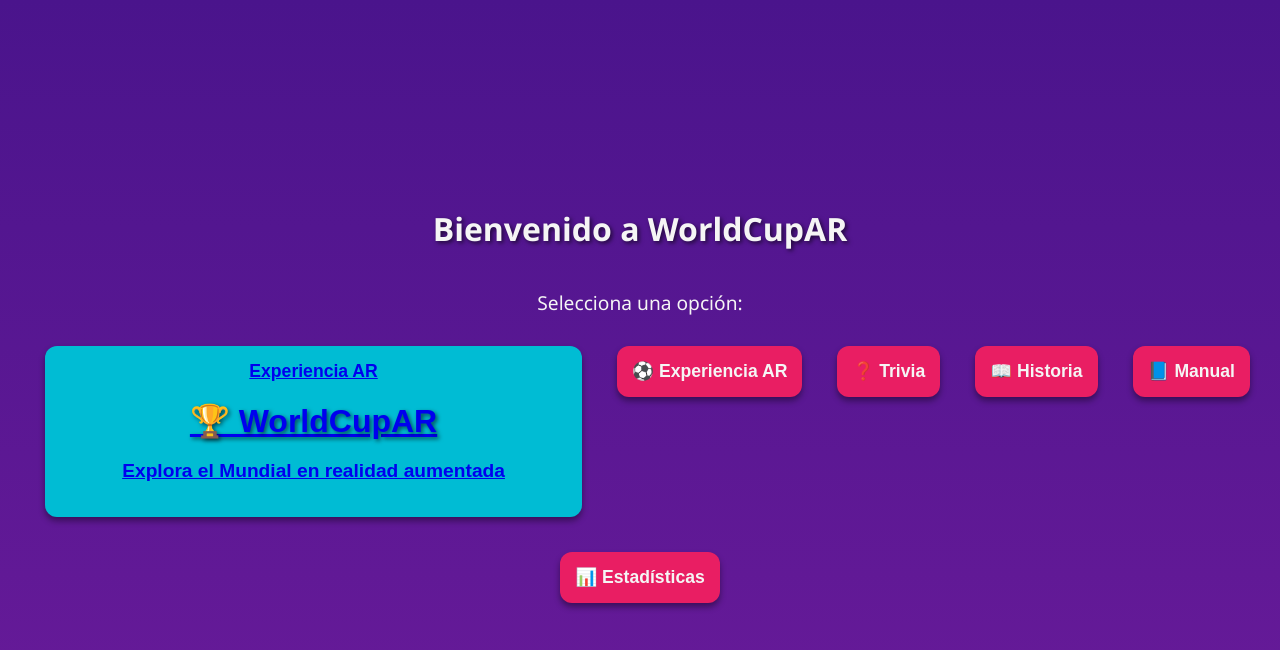
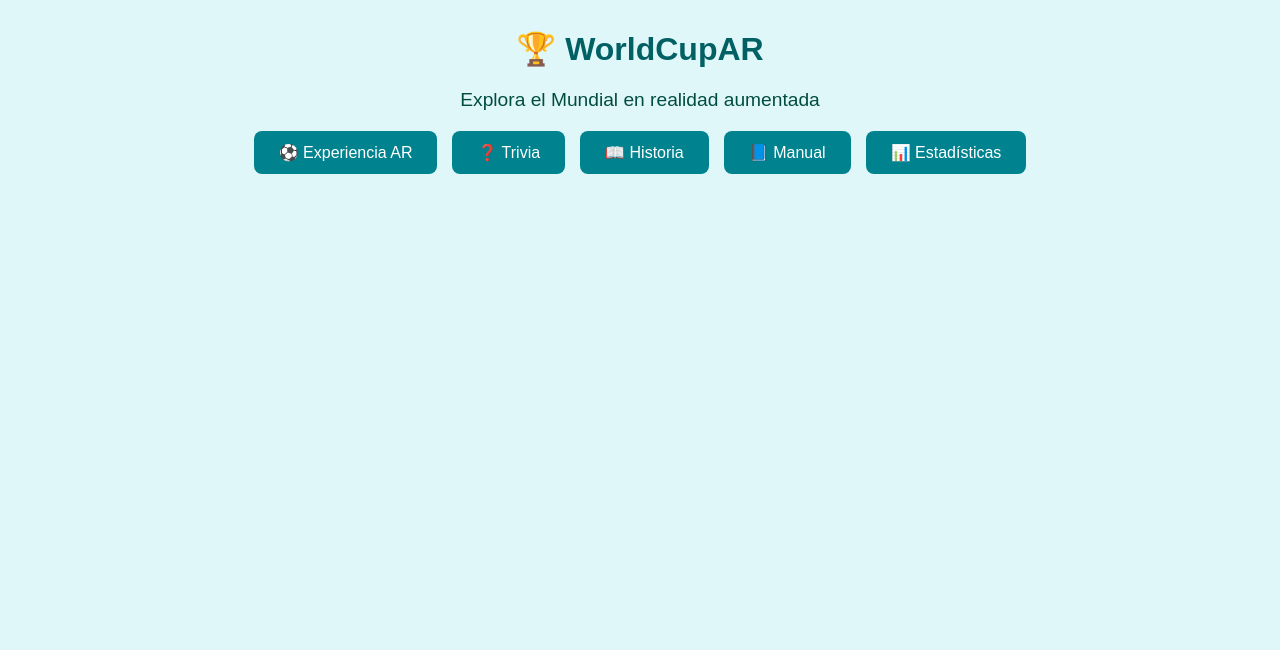
Before and after one commit to CesarIzk/PIMundial, a plain HTML site: page index.html in a window 1280 px wide. Drawn offline with Linux system fonts and the light colour scheme.

Commit message:
Update estructura

```diff
--- a/index.html
+++ b/index.html
@@ -1,17 +1,4 @@
 <!DOCTYPE html>
-<html lang="es">
-<head>
-  <meta charset="UTF-8">
-  <title>WorldCupAR - Inicio</title>
-  <meta name="viewport" content="width=device-width, initial-scale=1.0">
-  <link rel="stylesheet" href="style.css">
-</head>
-<body>
-  <h1>Bienvenido a WorldCupAR</h1>
-  <p>Selecciona una opción:</p>
-
-  <div class="menu">
-    <a href="ar.html"><button>Experiencia AR</but<!DOCTYPE html>
 <html lang="es">
 <head>
   <meta charset="UTF-8">
@@ -23,12 +10,12 @@
   <h1>🏆 WorldCupAR</h1>
   <p>Explora el Mundial en realidad aumentada</p>
 
-  <div class="menu">
+  <nav class="menu">
     <a href="ar.html"><button>⚽ Experiencia AR</button></a>
     <a href="trivia.html"><button>❓ Trivia</button></a>
     <a href="historia.html"><button>📖 Historia</button></a>
     <a href="manual.html"><button>📘 Manual</button></a>
     <a href="stats.html"><button>📊 Estadísticas</button></a>
-  </div>
+  </nav>
 </body>
 </html>
--- a/style.css
+++ b/style.css
@@ -1,98 +1,62 @@
-/* Fuente general */
 body {
+  font-family: 'Arial', sans-serif;
   margin: 0;
-  font-family: 'Segoe UI', Tahoma, Geneva, Verdana, sans-serif;
-  background: linear-gradient(180deg, #4A148C, #6A1B9A);
-  color: #F5F5F5;
+  padding: 0;
+  background-color: #e0f7fa; /* Fondo azul claro */
   text-align: center;
-  display: flex;
-  flex-direction: column;
-  justify-content: center;
-  min-height: 100vh;
 }
 
-/* Títulos */
 h1 {
-  font-size: 2rem;
-  margin: 20px 0;
-  text-shadow: 2px 2px 4px rgba(0,0,0,0.6);
+  margin-top: 30px;
+  color: #006064;
 }
 
 p {
-  font-size: 1.2rem;
-  margin-bottom: 20px;
+  color: #004d40;
+  font-size: 1.2em;
 }
 
-/* Menú principal */
-.menu {
+nav.menu {
   display: flex;
-  flex-direction: column;
+  flex-wrap: wrap;
+  justify-content: center;
   gap: 15px;
-  padding: 0 20px;
+  margin: 20px 0;
 }
 
-.menu button, .menu a button {
-  color: #F5F5F5;
+nav.menu a button {
+  background-color: #00838f;
+  color: white;
   border: none;
-  padding: 15px;
-  font-size: 1.1rem;
-  font-weight: bold;
-  border-radius: 12px;
+  padding: 12px 25px;
+  font-size: 1em;
+  border-radius: 8px;
   cursor: pointer;
-  box-shadow: 0 4px 6px rgba(0,0,0,0.4);
-  transition: transform 0.2s, background 0.3s;
+  transition: all 0.3s ease;
 }
 
-/* Botones con colores de la paleta */
-.menu button:nth-child(1), .menu a button:nth-child(1) { background: #E91E63; } /* Rojo */
-.menu button:nth-child(2), .menu a button:nth-child(2) { background: #00BCD4; } /* Turquesa */
-.menu button:nth-child(3), .menu a button:nth-child(3) { background: #FF5722; } /* Naranja */
-.menu button:nth-child(4), .menu a button:nth-child(4) { background: #FFC107; } /* Amarillo */
-.menu button:nth-child(5), .menu a button:nth-child(5) { background: #E91E63; } /* Rojo para estadística */
-
-.menu button:hover {
-  filter: brightness(1.1);
-  transform: scale(1.05);
+nav.menu a button:hover {
+  background-color: #004d40;
+  transform: translateY(-2px);
 }
 
-/* Adaptación móvil */
-@media (min-width: 768px) {
-  .menu {
-    flex-direction: row;
-    flex-wrap: wrap;
-    justify-content: center;
-  }
-
-  .menu button {
-    flex: 1 1 40%;
-    margin: 10px;
-  }
+.ar-menu {
+  position: fixed;
+  top: 10px;
+  left: 10px;
 }
 
-/* Menú AR flotante */
-.ar-menu {
-  position: fixed;
-  bottom: 20px;
-  left: 50%;
-  transform: translateX(-50%);
-  display: flex;
-  gap: 10px;
-  z-index: 999;
-}
-
-.ar-menu button, .ar-menu a button {
-  background: #FFC107;
-  color: #4A148C;
+.ar-menu button {
+  background-color: #006064;
+  color: white;
   border: none;
-  padding: 12px 18px;
-  font-size: 1rem;
-  border-radius: 10px;
+  padding: 10px 20px;
+  border-radius: 6px;
   cursor: pointer;
-  box-shadow: 0 4px 6px rgba(0,0,0,0.5);
-  transition: transform 0.2s, filter 0.3s;
+  transition: 0.3s;
 }
 
 .ar-menu button:hover {
-  filter: brightness(1.2);
-  transform: scale(1.05);
+  background-color: #004d40;
+  transform: translateY(-2px);
 }
```
Also changed, not shown: ar.html (+9 -13 lines).
